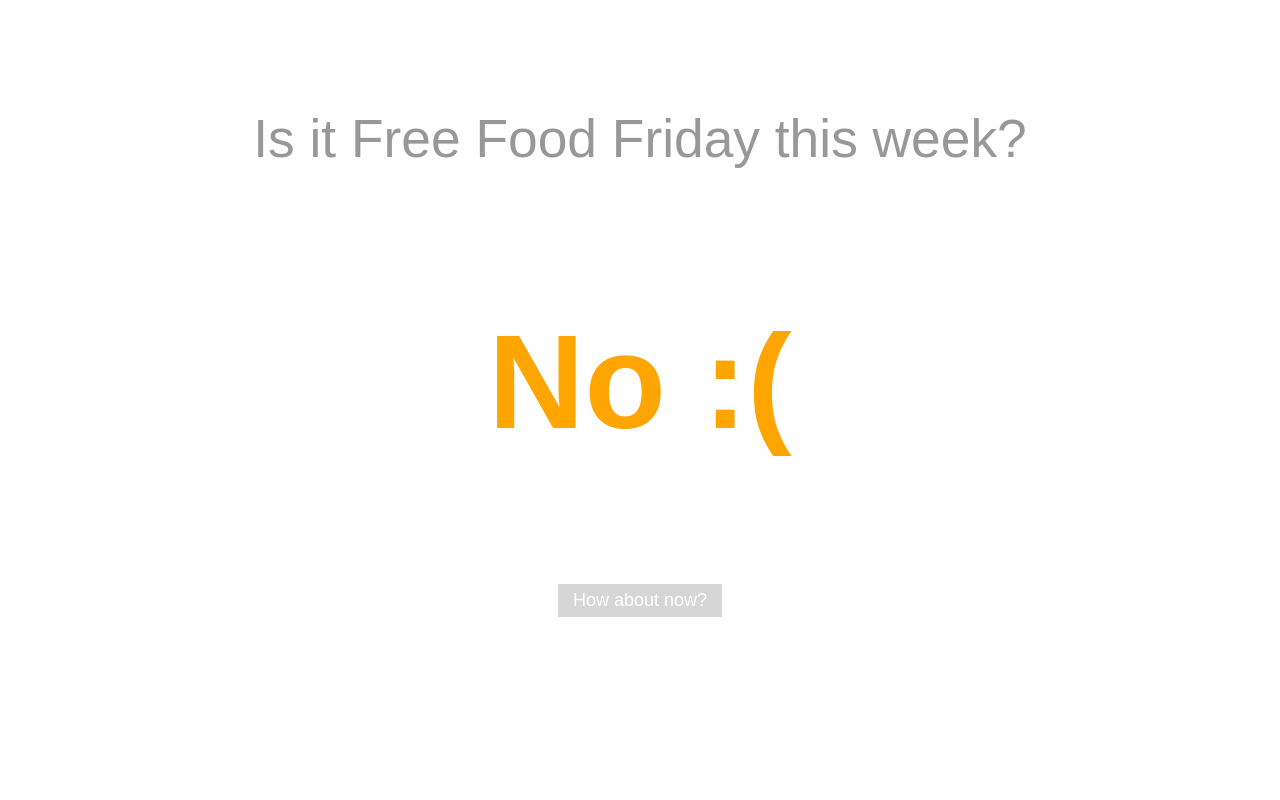
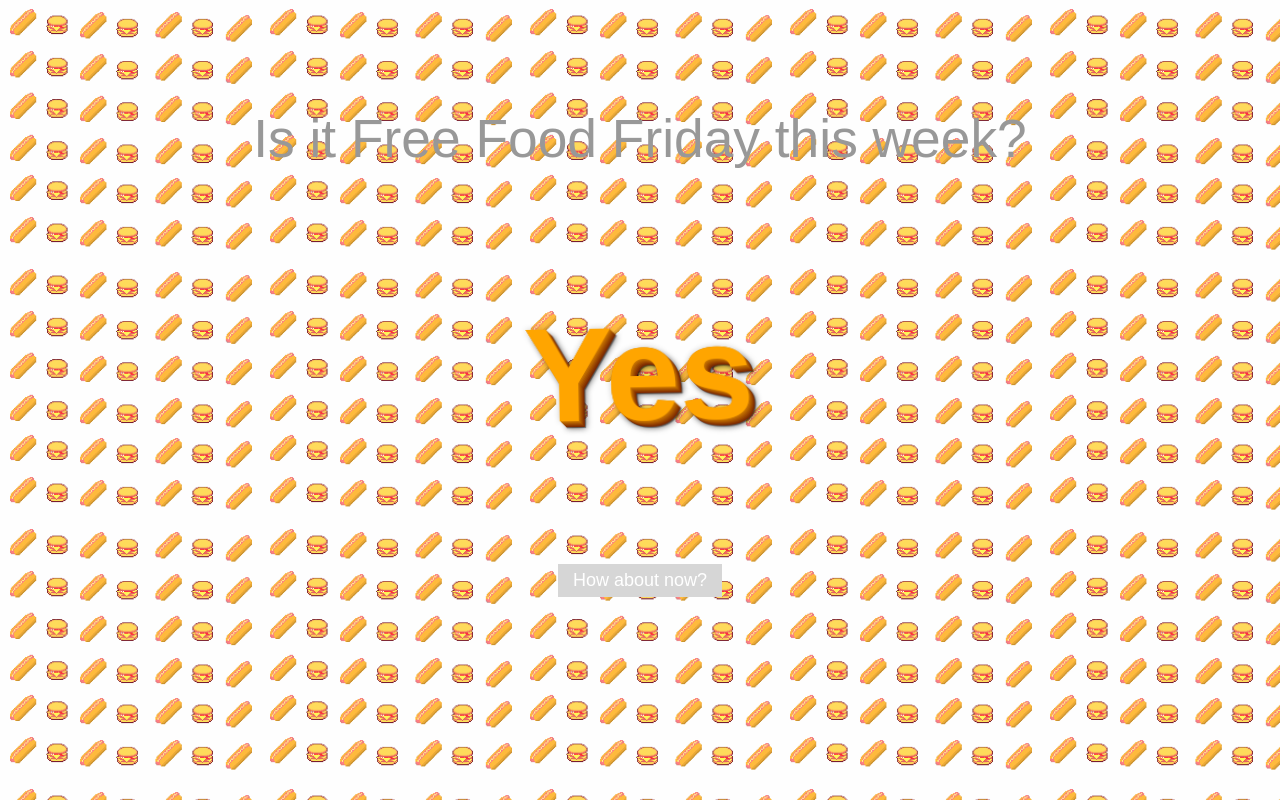
Before and after one commit to onattyso/Free-Food-Friday, a plain HTML site: page index.html in a window 1280 px wide. Drawn offline with Linux system fonts and the light colour scheme.

Commit message:
Added features to "Yes"
Background, trembling CSS animation

```diff
--- a/index.html
+++ b/index.html
@@ -121,6 +121,25 @@
 	    margin-right: auto;
     }
 
+    .class {
+
+    }
+
+	.Three-Dee{
+		font-family: Arial, sans-serif;
+		font-size: 50px;
+		line-height: 1em;
+		color: #eb9807;
+		font-weight:bold;
+		font-size: 134px;
+		text-shadow:0px 0px 0 rgb(211,128,-17),1px 1px 0 rgb(196,113,-32),2px 2px 0 rgb(182,99,-46),3px 3px 0 rgb(167,84,-61),4px 4px 0 rgb(153,70,-75),5px 5px 0 rgb(138,55,-90), 6px 6px 0 rgb(124,41,-104),7px 7px 6px rgba(0,0,0,0.6),7px 7px 1px rgba(0,0,0,0.5),0px 0px 6px rgba(0,0,0,.2);
+		-webkit-animation-duration: 0.8s;
+		-webkit-transform-origin:50% 50%;
+		-webkit-animation-iteration-count: infinite;
+		-webkit-animation-timing-function: linear;
+		-webkit-animation-name: tremble;
+	}
+
     #button {
     	display: none;
     	color: #FFFFFF;
@@ -131,20 +150,41 @@
     	margin-left: auto;
     	margin-right: auto;
     	cursor: pointer;
-
     }
 
     #button:hover {
 		background-color: #ffae19;
 	}
+
+	@-webkit-keyframes tremble {
+		0% { -webkit-transform: translate(2px, 1px) rotate(0deg);}
+		10% { -webkit-transform: translate(-1px, -2px) rotate(-1deg); }
+		20% { -webkit-transform: translate(-3px, 0px) rotate(1deg); }
+		30% { -webkit-transform: translate(0px, 2px) rotate(0deg); }
+		40% { -webkit-transform: translate(5px, -1px) rotate(1deg); }
+		50% { -webkit-transform: translate(-1px, 2px) rotate(-1deg); }
+		60% { -webkit-transform: translate(-2px, 1px) rotate(0deg); }
+		70% { -webkit-transform: translate(6px, 2px) rotate(-1deg); }
+		80% { -webkit-transform: translate(-1px, -3px) rotate(1deg); }
+		90% { -webkit-transform: translate(2px, 1px) rotate(0deg); }
+		100% { -webkit-transform: translate(5px, -2px) rotate(-1deg); }
+	}
+
+
 	</style>
+	<script type="text/javascript">
+		function change() {
+			document.body.style.backgroundImage = 'url("img/gifff.gif")';
+			document.getElementById('answered').setAttribute("class", "Three-Dee");
+		};
+	</script>
 </head>
 <body>
 	<div id="question">
 		Is it Free Food Friday this week?
 	</div>
 	<br><br>
-	<div id="answered">
+	<div id="answered" class = "none">
 	</div>
 	<br><br><br><br><br><br><br>
 	<button id ="button" onClick="location.reload()">How about now?</button>
@@ -155,13 +195,16 @@
 		var o = w % 2; // equals 0 for even numbered weeks, 1 for odd numbered weeks
 
 		var answer;
-		if (o == 1) {
+		if (o == 0) {
 			answer = "Yes";
+			change();
 		}
 		else {
 			answer = "No :(";
 		}
 
+
+		//animating to fake page load
 		var element = document.getElementById('answered');
 		element.innerHTML = answer;
 
```
Also changed, not shown: img/fff.gif (added), img/gifff.gif (added). Lines whose indentation alone changed are shown as unchanged.
